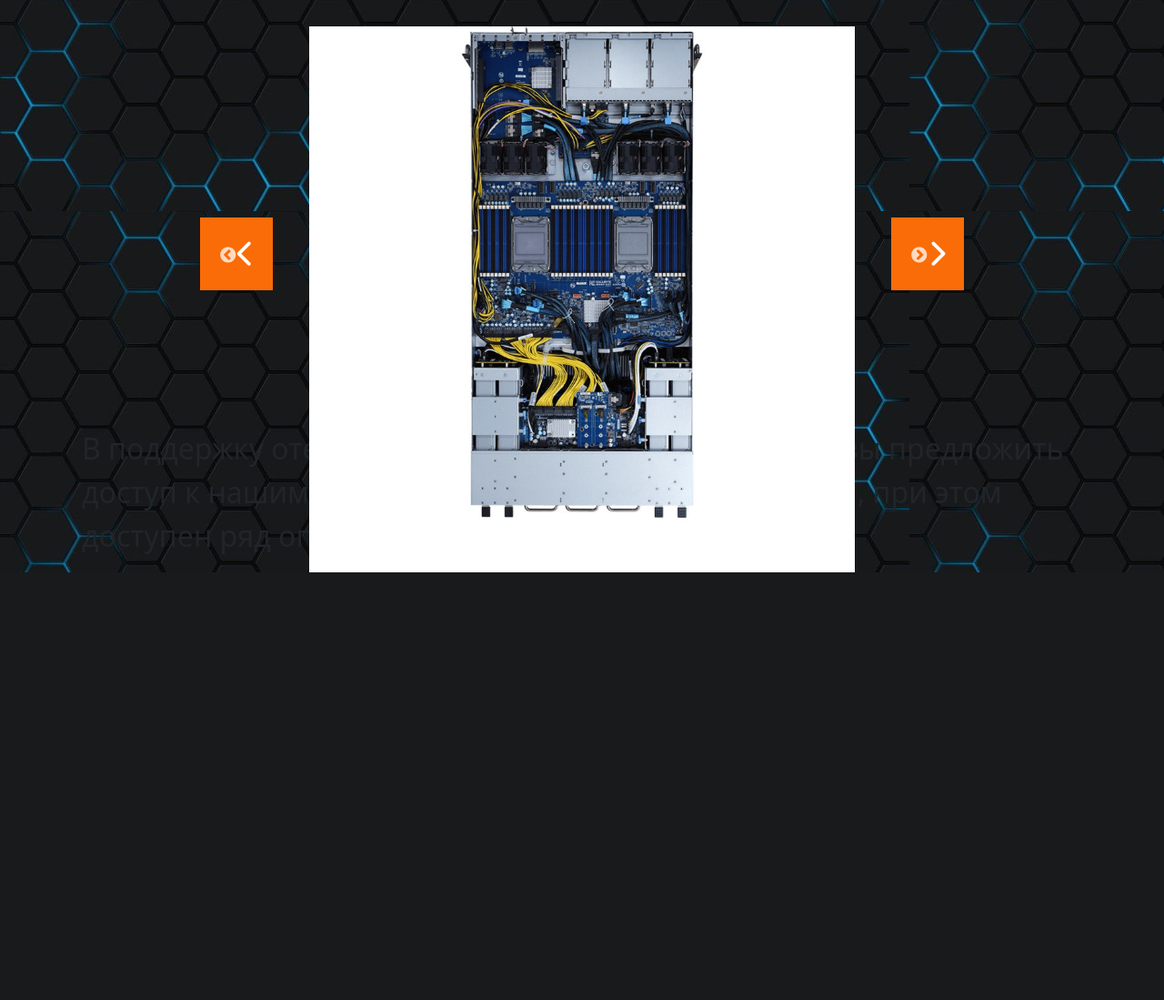
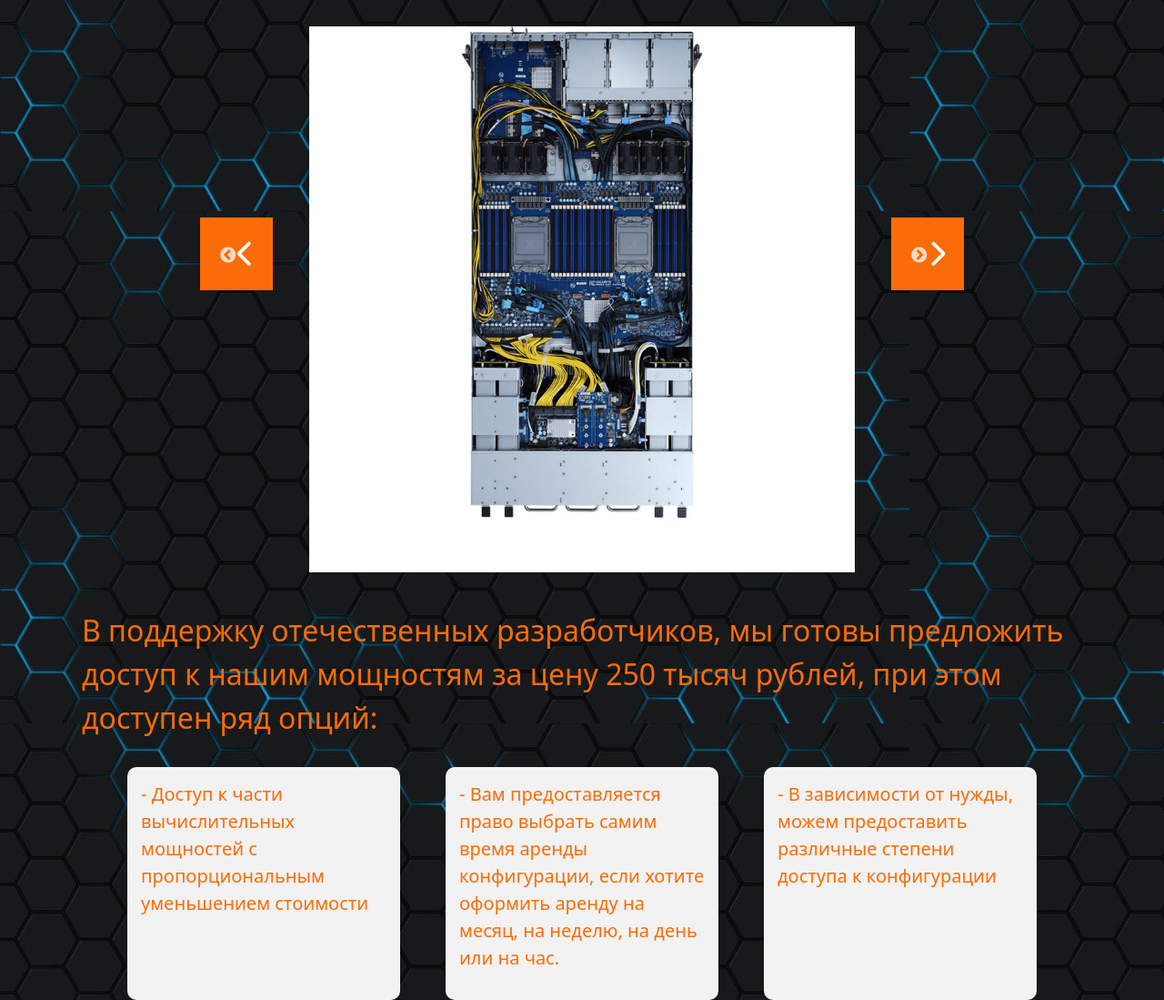
Before and after one commit to davy1ex/rezon_landing, a Django app: page / in a window 1280 px wide. Shown: the part 1457-2556 px from the top of the page at 91% size. Before the commit the page ends 2086 px from the top, so only its background shows below. Run offline with Django 4.2, Linux system fonts and the light colour scheme.

Commit message:
пункты добавил

```diff
--- a/upasi/lending/static/main/css/main.css
+++ b/upasi/lending/static/main/css/main.css
@@ -83,3 +83,28 @@ h1 {
     right: -120px;
     transform: translateY(50%);
 }
+
+.support {
+    padding-top: 240px;
+    font-size: 32px;
+    max-width: 1100px;
+    margin-left: auto;
+    margin-right: auto;
+}
+
+    .textbox-container {
+        display: flex;
+        justify-content: space-between;
+        max-width: 1000px;
+        margin: 0 auto;
+    }
+
+    .textbox {
+        margin-top: 30px;
+        font-size: 20px;
+        background-color: #f2f2f2;
+        padding: 15px;
+        border-radius: 10px;
+        box-shadow: 0 0 10px rgba(0, 0, 0, 0.1);
+        flex-basis: 30%;
+    }
--- a/upasi/lending/templates/main/index.html
+++ b/upasi/lending/templates/main/index.html
@@ -37,6 +37,20 @@
             <img src="{% static 'main/img/slide2.png' %}" alt="Изображение 2">
             <img src="{% static 'main/img/slide3.png' %}" alt="Изображение 3">
         </div>
+        <div class="support">
+            В поддержку отечественных разработчиков, мы готовы предложить доступ к нашим мощностям за цену 250 тысяч рублей, при этом доступен ряд опций:
+        </div>
+        <div class="textbox-container">
+            <div class="textbox">
+                <p>- Доступ к части вычислительных мощностей с пропорциональным уменьшением стоимости</p>
+            </div>
+            <div class="textbox">
+                <p>- Вам предоставляется право выбрать самим время аренды конфигурации, если хотите оформить аренду на месяц, на неделю, на день или на час.</p>
+            </div>
+            <div class="textbox">
+                <p>- В зависимости от нужды, можем предоставить различные степени доступа к конфигурации</p>
+            </div>
+        </div>
     </main>
     <script type="text/javascript">
         $(document).ready(function(){
@@ -54,8 +68,6 @@
             });
         });
     </script>
-    <div class="assemblies">
-        В поддержку отечественных разработчиков, мы готовы предложить доступ к нашим мощностям за цену 250 тысяч рублей, при этом доступен ряд опций:
-    </div>
+
 </body>
 </html>
```
